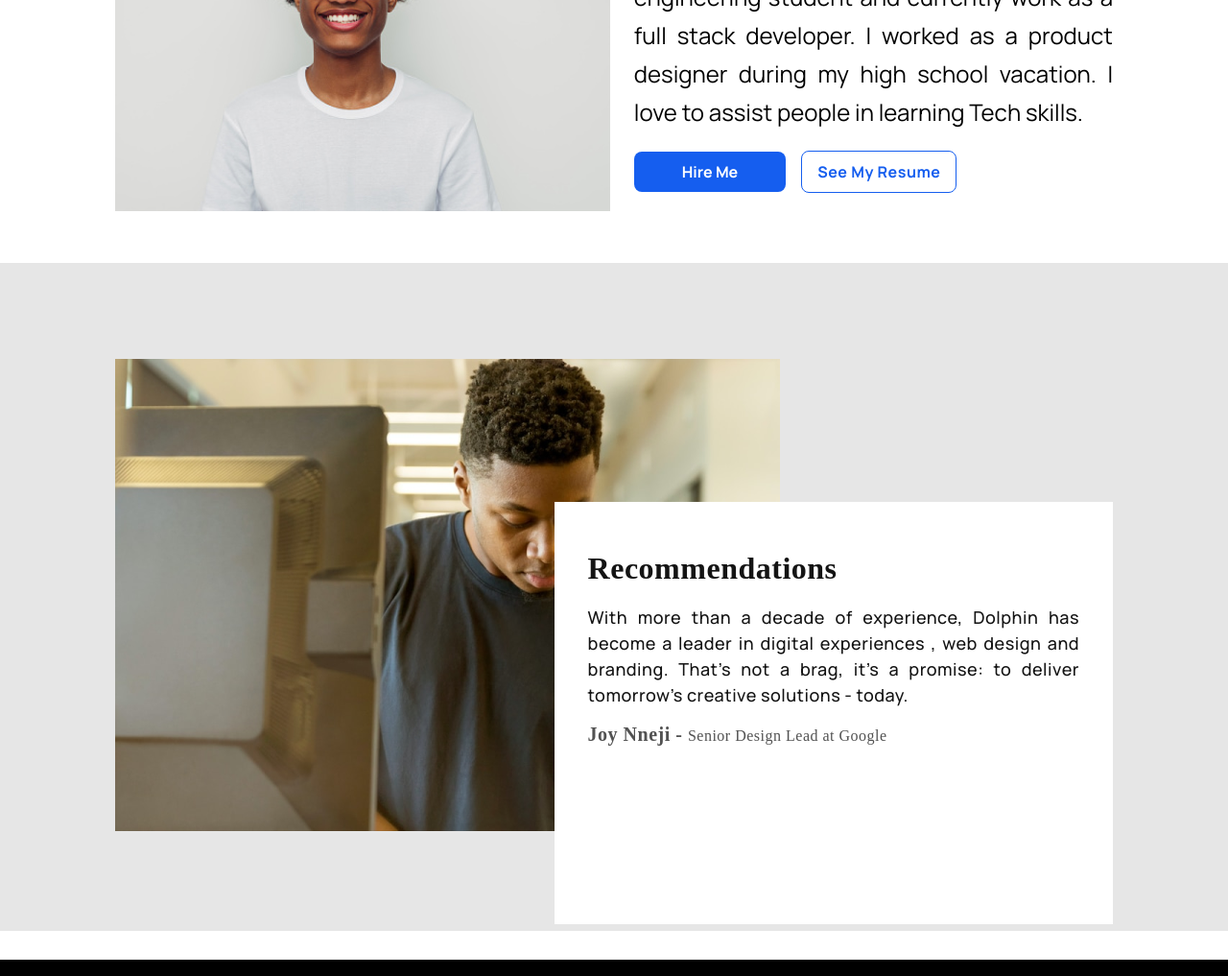
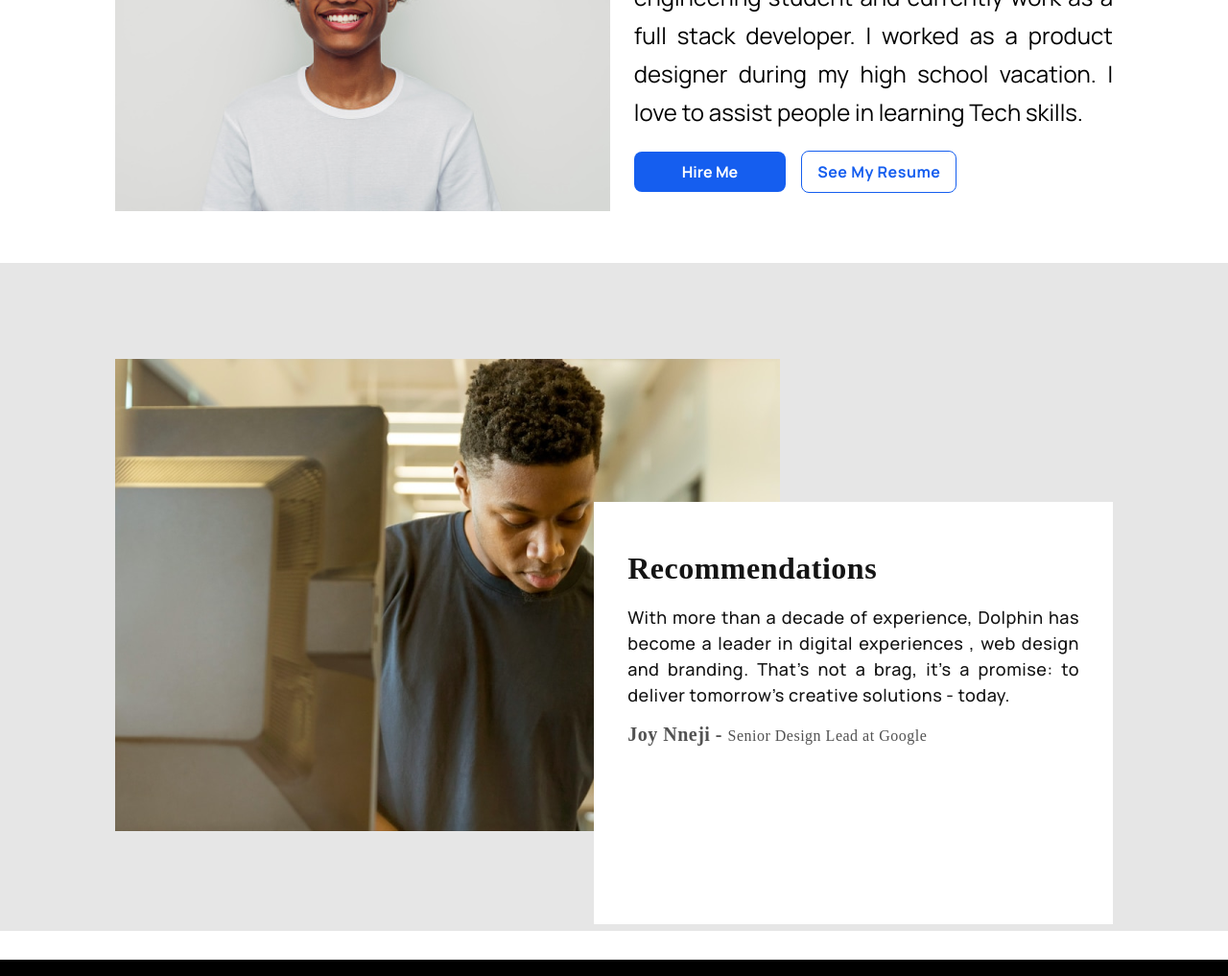
Before and after one commit to Muashef/Tjp-Bio-, a plain HTML site: page index.html in a window 1280 px wide. Shown: the part 812-1829 px from the top of the page at 96% size. Drawn offline with Linux system fonts and the light colour scheme; a web font is replaced by a local one.

```diff
--- a/styles.css
+++ b/styles.css
@@ -206,7 +206,7 @@
     padding: 45px 35px 120px 35px;
     z-index: 10;
     position: absolute;
-    left: 44%;
+    left: 48%;
    top: 30%;
    height: 440px;
 }
```
